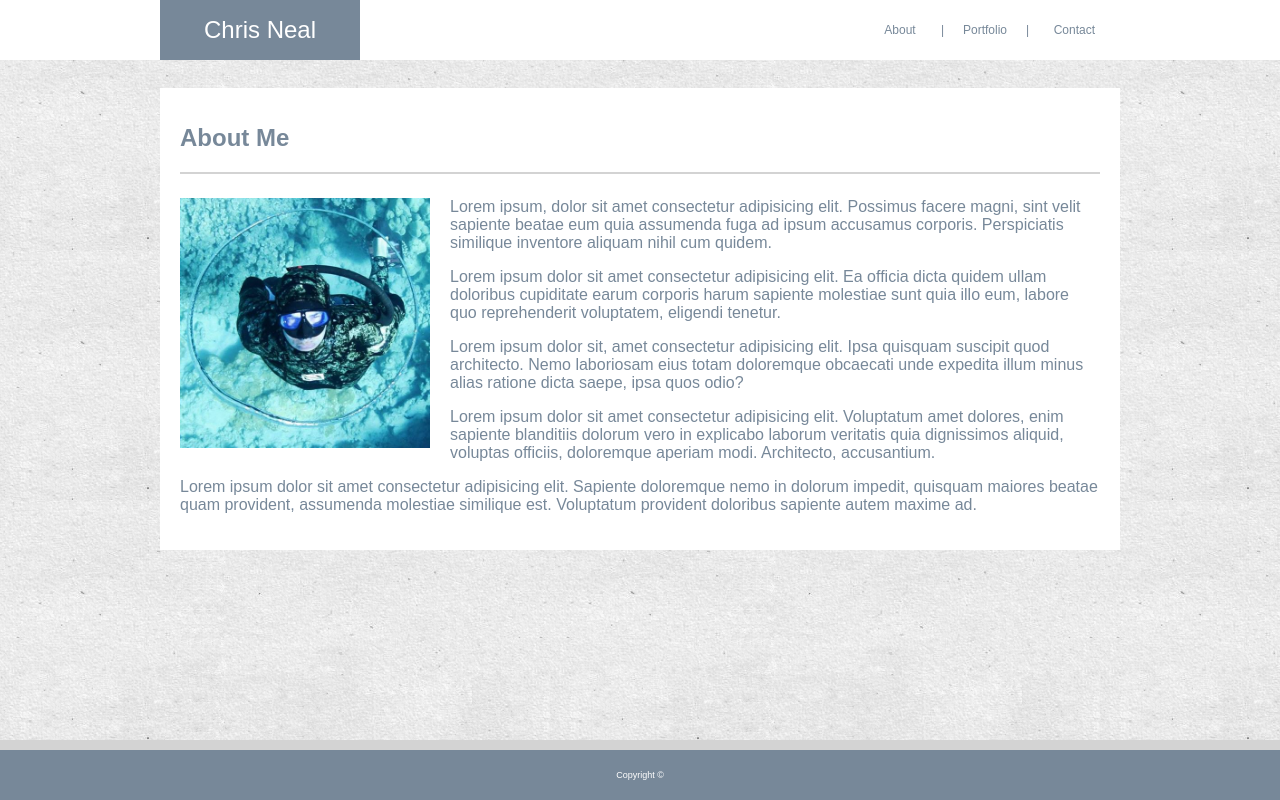
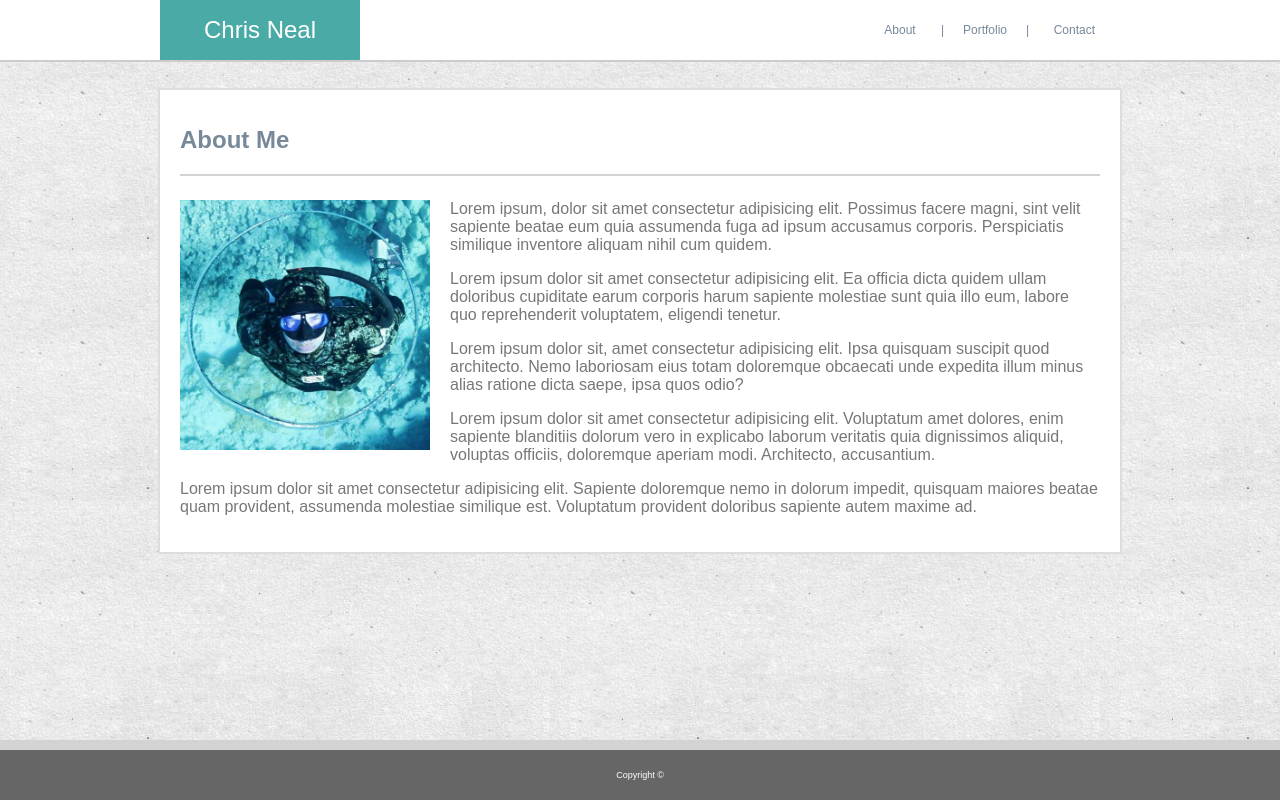
Before and after one commit to chrisneal72/01_homework_portfolio, a plain HTML site: page index.html in a window 1280 px wide. Drawn offline with Linux system fonts and the light colour scheme.

Commit message:
touch up to css to match assignment

```diff
--- a/assests/css/style.css
+++ b/assests/css/style.css
@@ -19,7 +19,9 @@
       width: 100%;
       height: 60px;
       background: #fff;
+      color: #777777;
       z-index: 99;
+      border-bottom: 2px solid #cccccc;
   }
 
   a {
@@ -34,7 +36,7 @@
 
   p {
       text-align: left;
-      color: lightslategrey;
+      color: #777777;
       font-size: 16px;
   }
 
@@ -75,7 +77,7 @@
       width: 200px;
       height: 60px;
       color: #fff;
-      background-color: lightslategrey;
+      background-color: #4aaaa5;
       font-size: 24px;
       line-height: 60px;
   }
@@ -128,6 +130,7 @@
       margin-top: 80px;
       width: 920px;
       background-color: #fff;
+      border: 2px solid #ddd;
   }
 
   #greybar {
@@ -200,7 +203,7 @@
   #footerid {
       padding: 20px;
       margin-top: 10px;
-      background-color: lightslategrey;
+      background-color: #666666;
       color: white;
       font-size: 9px;
   }
```
